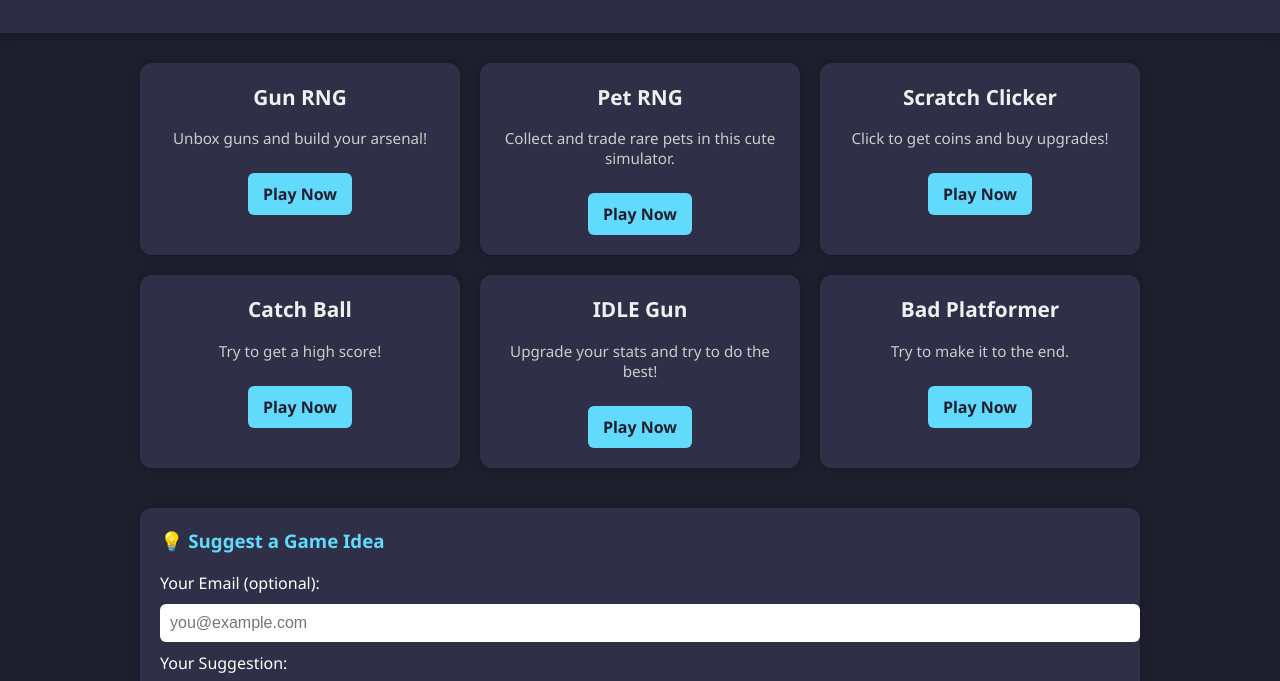
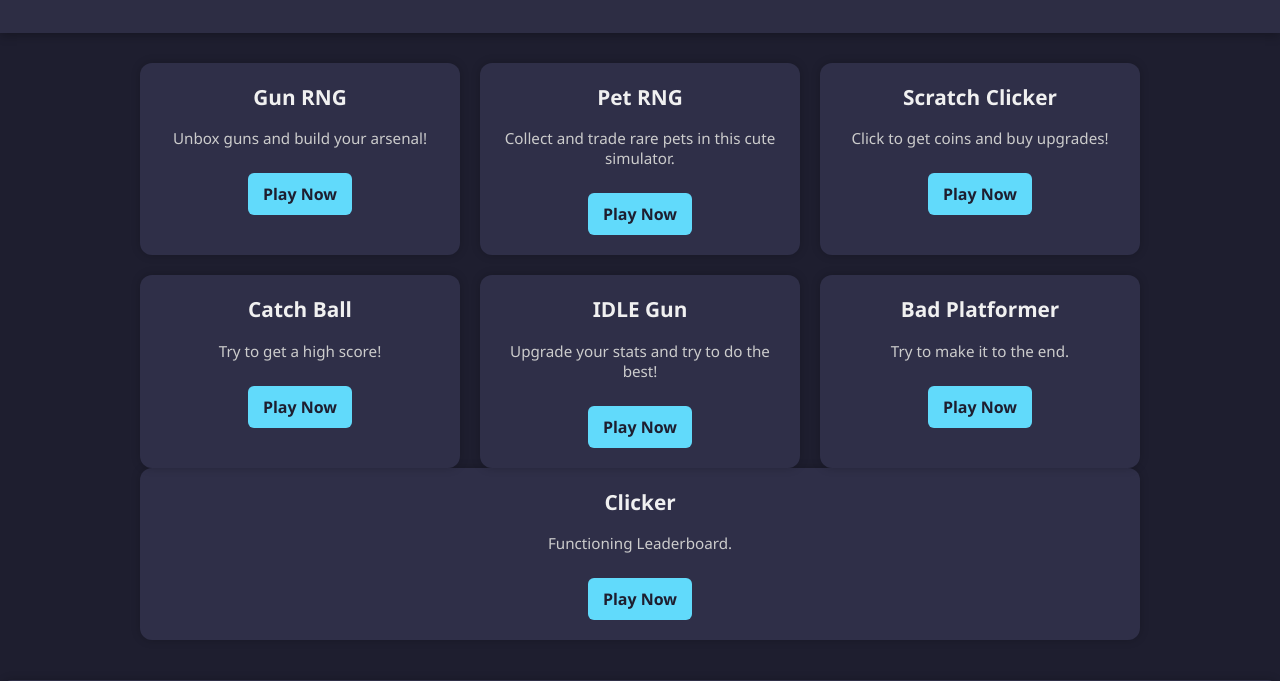
Before and after one commit to 01violet/classroom, a plain HTML site: page index.html in a window 1280 px wide. Shown: the part 104-785 px from the top of the page. Drawn offline with Linux system fonts and the light colour scheme.

Commit message:
Update index.html

```diff
--- a/index.html
+++ b/index.html
@@ -156,6 +156,14 @@
       </div>
     </div>
 
+     <!-- Game 7 -->
+      <div class="game-card">
+        <h2>Clicker</h2>
+        <p>Functioning Leaderboard.</p>
+        <a href="https://01violet.github.io/Clicker/" target="_blank">Play Now</a>
+      </div>
+    </div>
+
     <div class="suggestion-box">
       <h3>💡 Suggest a Game Idea</h3>
       <form action="https://formspree.io/f/meognrqa" method="POST">
```
